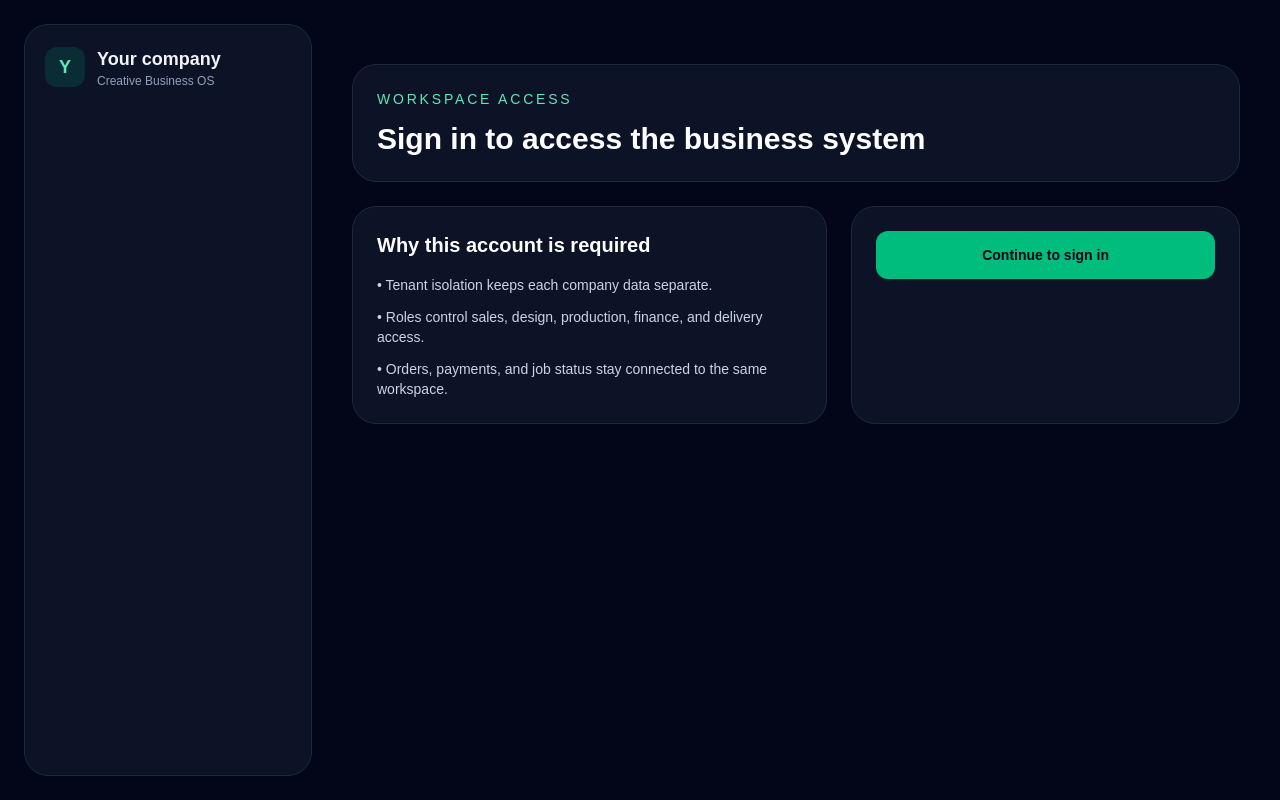
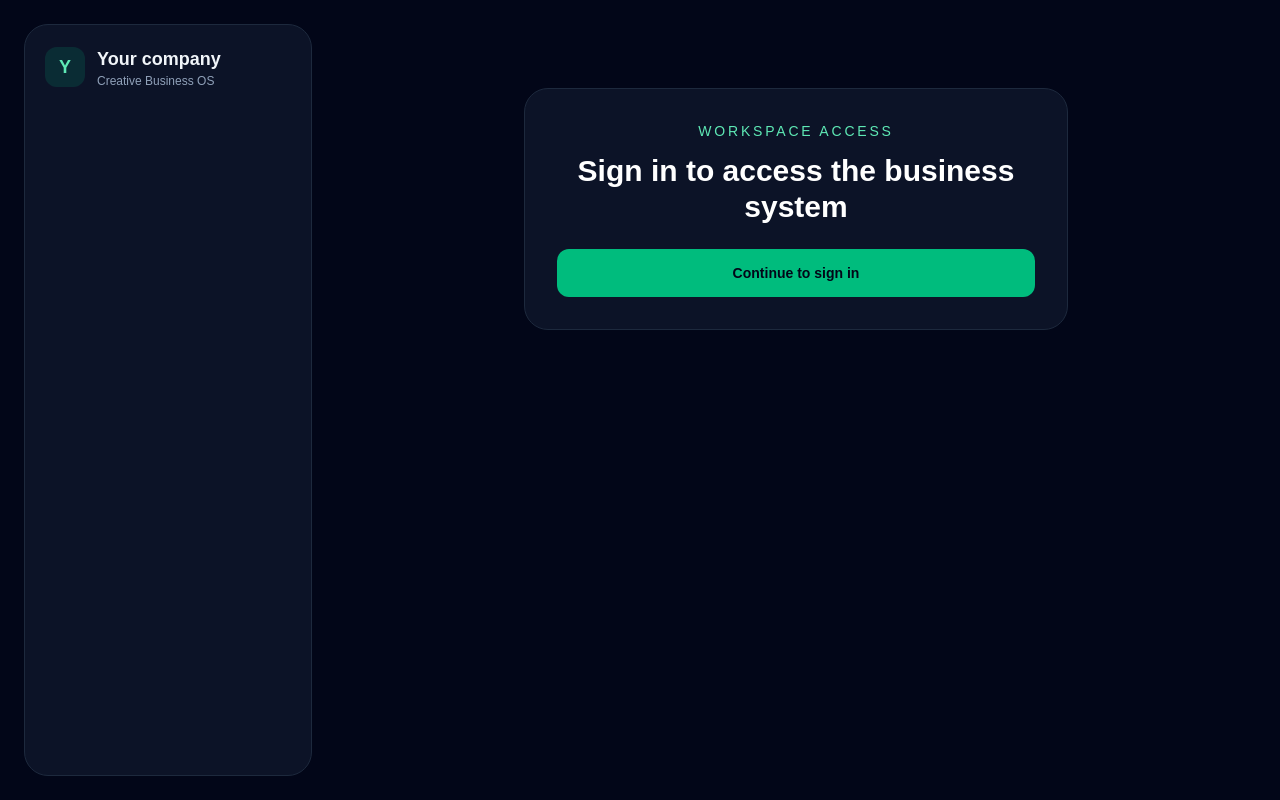
Before and after one commit to haymonsamwel-ui/Prints_saas, a Next.js app: page / in a window 1280 px wide. Built offline with nearby package versions, Linux system fonts and the light colour scheme.

Commit message:
Improve public quotation and logout access

```diff
--- a/src/app/api/public/quotations/[quoteNumber]/route.ts
+++ b/src/app/api/public/quotations/[quoteNumber]/route.ts
@@ -40,9 +40,9 @@ export async function GET(request: Request, context: RouteContext) {
   if (!quote) return NextResponse.json({ error: "Quotation link is invalid or expired" }, { status: 404 });
   if (quote.status === "DRAFT") {
     await prisma.quotation.update({ where: { id: quote.id }, data: { status: "VIEWED" } });
-    return NextResponse.json(serializeQuote({ ...quote, status: "VIEWED" }));
+    return NextResponse.json(serializeQuote({ ...quote, status: "VIEWED" }), { headers: { "Cache-Control": "no-store" } });
   }
-  return NextResponse.json(serializeQuote(quote));
+  return NextResponse.json(serializeQuote(quote), { headers: { "Cache-Control": "no-store" } });
 }
 
 export async function POST(request: Request, context: RouteContext) {
--- a/src/components/auth/auth-gate.tsx
+++ b/src/components/auth/auth-gate.tsx
@@ -2,18 +2,31 @@
 
 import Link from "next/link";
 import { useEffect, useState } from "react";
-import { usePathname } from "next/navigation";
+import { usePathname, useRouter } from "next/navigation";
 import { canAccessPath, readSession, signOut } from "@/lib/auth-session";
 
 export function AuthGate({ children }: { children: React.ReactNode }) {
   const pathname = usePathname();
+  const router = useRouter();
   const [session, setSession] = useState(readSession());
 
   useEffect(() => {
     const sync = () => setSession(readSession());
     window.addEventListener("creative-business-os:session-updated", sync);
-    return () => window.removeEventListener("creative-business-os:session-updated", sync);
-  }, []);
+    const guardWorkspaceHistory = () => {
+      if (!readSession()?.isAuthenticated && window.location.pathname !== "/login" && !window.location.pathname.startsWith("/quote/")) {
+        window.history.replaceState(null, "", "/login");
+        router.replace("/login");
+      }
+    };
+    window.addEventListener("popstate", guardWorkspaceHistory);
+    window.addEventListener("pageshow", guardWorkspaceHistory);
+    return () => {
+      window.removeEventListener("creative-business-os:session-updated", sync);
+      window.removeEventListener("popstate", guardWorkspaceHistory);
+      window.removeEventListener("pageshow", guardWorkspaceHistory);
+    };
+  }, [router]);
 
   if (pathname === "/login" || pathname.startsWith("/quote/")) {
     return children;
@@ -21,30 +34,13 @@ export function AuthGate({ children }: { children: React.ReactNode }) {
 
   if (!session?.isAuthenticated) {
     return (
-      <div className="mx-auto max-w-5xl px-4 py-10">
-        <div className="mb-6 rounded-3xl border border-slate-800 bg-slate-900/80 p-6">
+      <div className="mx-auto max-w-xl px-4 py-16">
+        <div className="rounded-3xl border border-slate-800 bg-slate-900/80 p-8 text-center">
           <p className="text-sm uppercase tracking-[0.2em] text-emerald-300">Workspace access</p>
           <h1 className="mt-3 text-3xl font-semibold text-white">Sign in to access the business system</h1>
-        </div>
-
-        <div className="grid gap-6 lg:grid-cols-[1.1fr_0.9fr]">
-          <div className="rounded-3xl border border-slate-800 bg-slate-900/80 p-6">
-            <h2 className="text-xl font-semibold text-white">Why this account is required</h2>
-            <ul className="mt-4 space-y-3 text-sm text-slate-300">
-              <li>• Tenant isolation keeps each company data separate.</li>
-              <li>• Roles control sales, design, production, finance, and delivery access.</li>
-              <li>• Orders, payments, and job status stay connected to the same workspace.</li>
-            </ul>
-          </div>
-
-          <div className="rounded-3xl border border-slate-800 bg-slate-900/80 p-6">
-            <Link
-              href="/login"
-              className="inline-flex min-h-12 w-full items-center justify-center rounded-xl bg-emerald-500 px-4 text-sm font-semibold text-slate-950 transition hover:bg-emerald-400"
-            >
-              Continue to sign in
-            </Link>
-          </div>
+          <Link href="/login" className="mt-6 inline-flex min-h-12 w-full items-center justify-center rounded-xl bg-emerald-500 px-4 text-sm font-semibold text-slate-950 transition hover:bg-emerald-400">
+            Continue to sign in
+          </Link>
         </div>
       </div>
     );
--- a/src/components/layout/app-shell.tsx
+++ b/src/components/layout/app-shell.tsx
@@ -54,6 +54,10 @@ export function AppShell({ children }: { children: ReactNode }) {
   const role = session?.role as AppRole | undefined;
   const visibleNavItems = navItems.filter((item) => !item.roles || (role && item.roles.includes(role)));
   const studioInitial = studioProfile.name.trim().charAt(0).toUpperCase() || "B";
+
+  if (pathname.startsWith("/quote/")) {
+    return <>{children}</>;
+  }
 
   return (
     <div className="min-h-screen bg-slate-950 text-slate-100">
```
